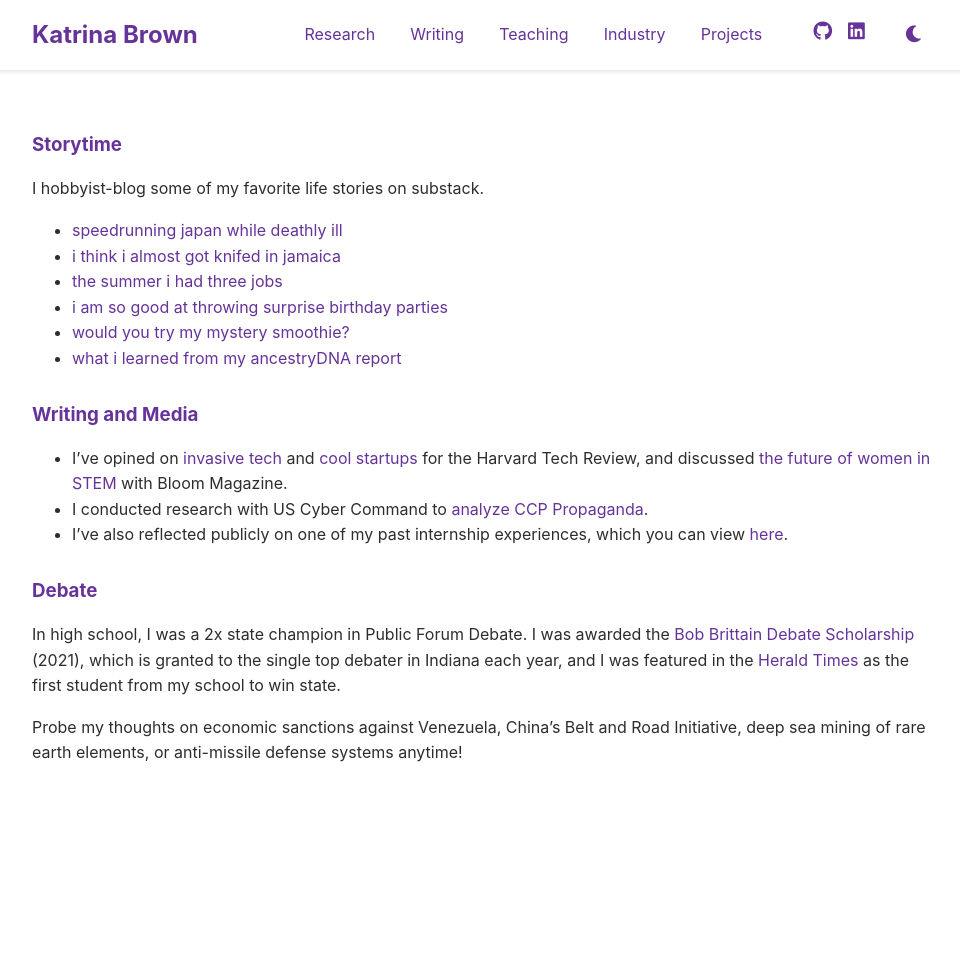
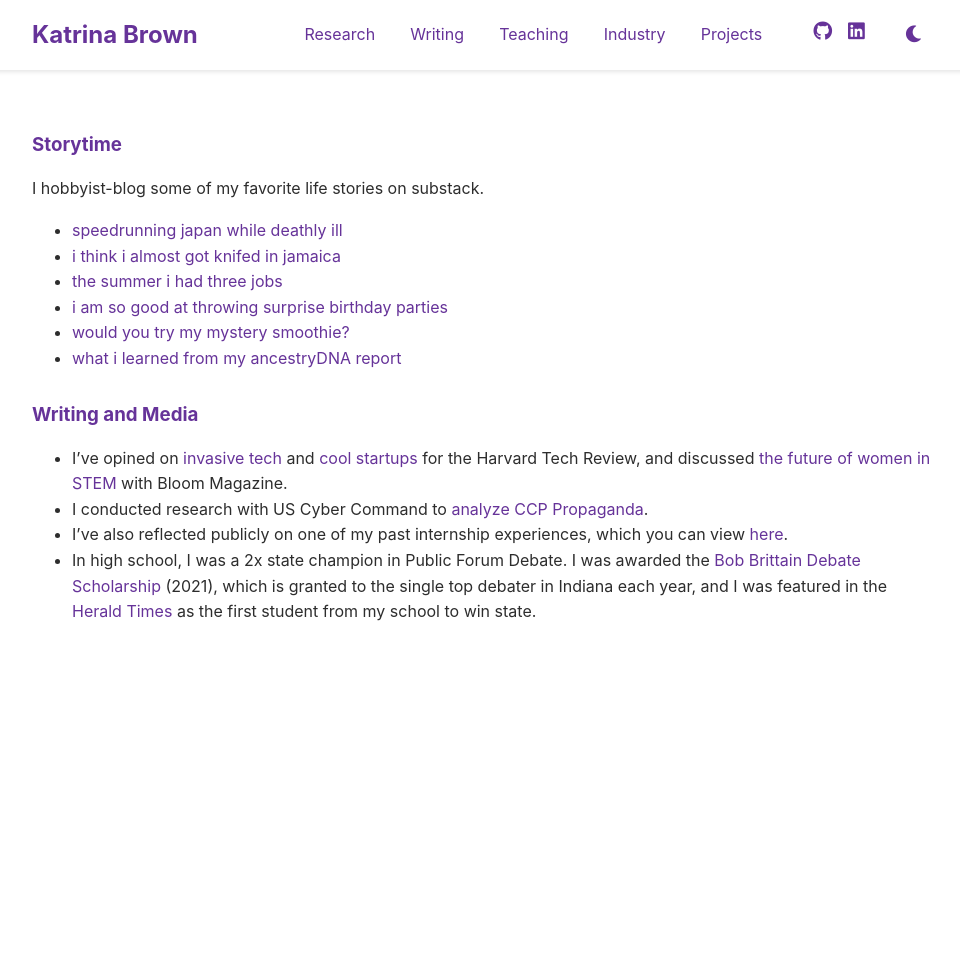
Before and after one commit to brownkat6/katrinarbrown, a Jekyll site: the page built from docs/writing.md, in a window 1280 px wide. Shown: the whole page, without its empty margins (158-1118 px from the left). Built offline with Jekyll 4.4.1, drawn with Linux system fonts in a browser that asks for light colours.

Commit message:
update X

```diff
--- a/docs/writing.md
+++ b/docs/writing.md
@@ -16,8 +16,4 @@
 * I've opined on [invasive tech](https://harvardtechnologyreview.com/2024/11/01/ai-glasses-unveil-privacy-risks-an-interview-with-the-creators-of-i-xray/) and [cool startups](https://harvardtechnologyreview.com/2024/12/17/from-dorm-room-to-boardroom-how-ron-nachum-and-sapien-are-redefining-ai-in-corporate-finance/) for the Harvard Tech Review, and discussed [the future of women in STEM](https://www.magbloom.com/2020/04/for-the-love-of-stem-a-conversation-about-the-future-of-women-in-technology/) with Bloom Magazine.
 * I conducted research with US Cyber Command to [analyze CCP Propaganda](https://drive.google.com/file/d/12VHdBQsu-iHl5Fe853OpN78hiKPkt_NG/view?usp=sharing).
 * I've also reflected publicly on one of my past internship experiences, which you can view [here](https://www.youtube.com/watch?v=feeIwfM_vVs).
-
-### Debate
-In high school, I was a 2x state champion in Public Forum Debate. I was awarded the [Bob Brittain Debate Scholarship](https://www.inspeechanddebate.org/recognition/scholarships) (2021), which is granted to the single top debater in Indiana each year, and I was featured in the [Herald Times](https://drive.google.com/file/d/14VMl5QaqvOlLlHkxkB4a2Fn4Xy9jzzQy/view) as the first student from my school to win state.
-
-Probe my thoughts on economic sanctions against Venezuela, China's Belt and Road Initiative, deep sea mining of rare earth elements, or anti-missile defense systems anytime!
+* In high school, I was a 2x state champion in Public Forum Debate. I was awarded the [Bob Brittain Debate Scholarship](https://www.inspeechanddebate.org/recognition/scholarships) (2021), which is granted to the single top debater in Indiana each year, and I was featured in the [Herald Times](https://drive.google.com/file/d/14VMl5QaqvOlLlHkxkB4a2Fn4Xy9jzzQy/view) as the first student from my school to win state.
```
